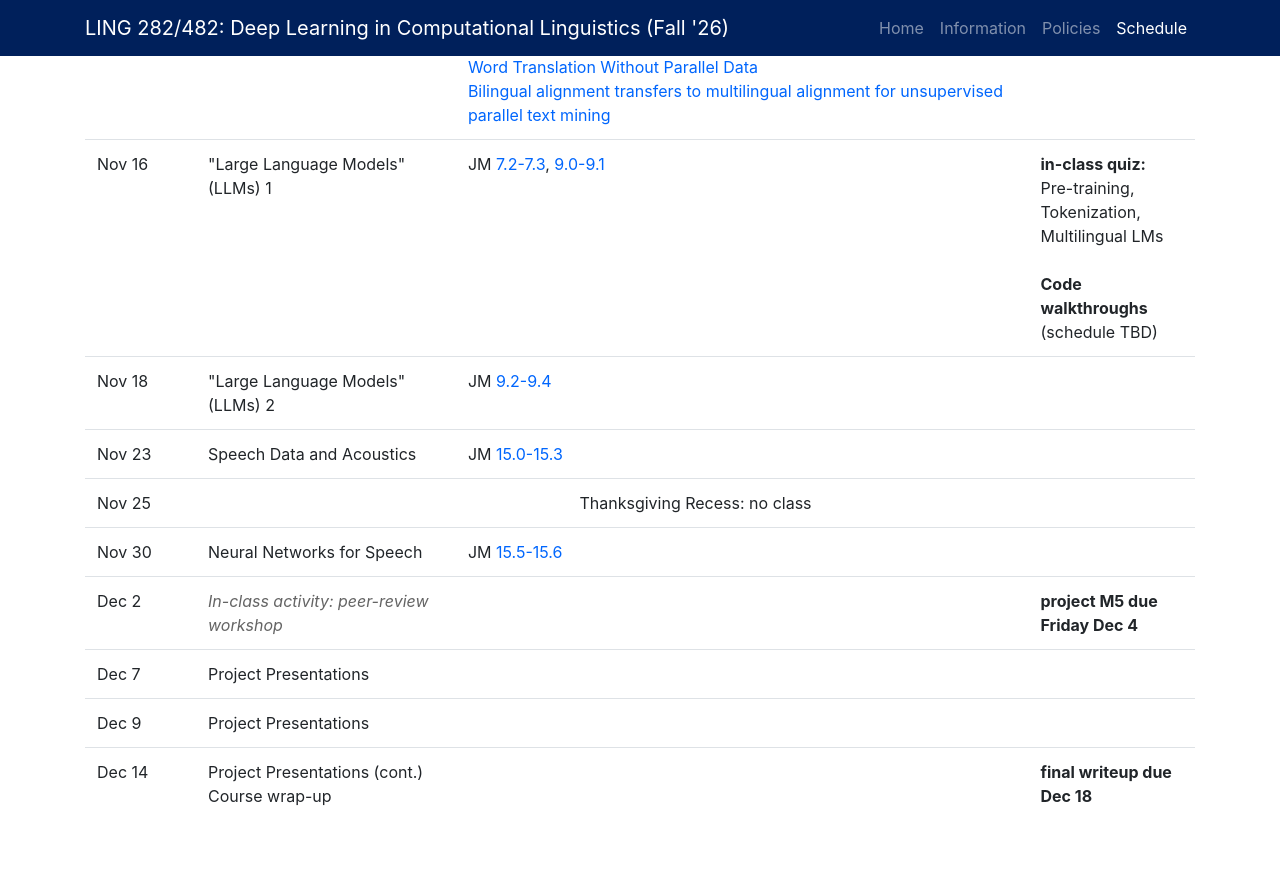
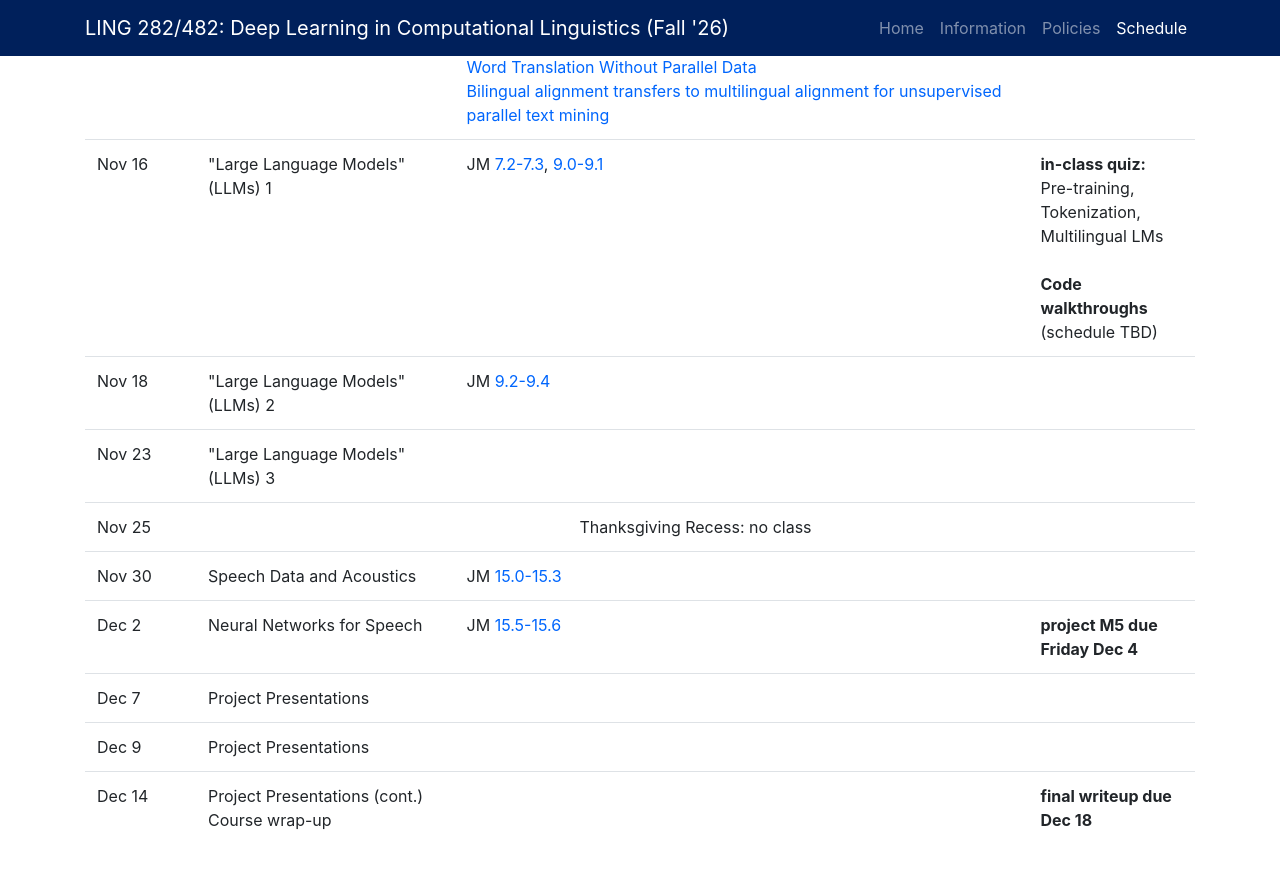
Before and after one commit to cmdowney88/cmdowney88.github.io, a Jekyll site: the page teaching/ling282/fall26/index.html, which Jekyll copies as it is, in a window 1280 px wide and 900 px high, scrolled down 5362 px. Shown: the top 869 px of the window. Built offline with Jekyll 4.4.1, drawn with Linux system fonts in a browser that asks for light colours.

Commit message:
ling282: add a third LLM lecture, drop the peer-review workshop
The Fall 2026 schedule gains a third "Large Language Models" session on
Nov 23; the two speech lectures each shift one session later, carrying
their JM ch. 15 readings with them. The Dec 2 peer-review workshop is
removed, which frees exactly the slot the new lecture needs — no dates
move and the session count is unchanged.

The last quiz (Nov 16) still covers only material taught before it.

The Nov 23 readings cell is deliberately left empty pending a chapter
choice.

```diff
--- a/teaching/ling282/fall26/index.html
+++ b/teaching/ling282/fall26/index.html
@@ -576,11 +576,9 @@
 							<tr>
 								<td>Nov 23</td>
 								<td>
-									Speech Data and Acoustics
+									"Large Language Models" (LLMs) 3
 								</td>
-								<td>
-									JM <a href="https://web.stanford.edu/~jurafsky/slp3/15.pdf" target="_blank">15.0-15.3</a>
-								</td>
+								<td></td>
 								<td></td>
 							</tr>
 							<tr>
@@ -590,19 +588,21 @@
 							<tr>
 								<td>Nov 30</td>
 								<td>
-									Neural Networks for Speech
+									Speech Data and Acoustics
 								</td>
 								<td>
-									JM <a href="https://web.stanford.edu/~jurafsky/slp3/15.pdf" target="_blank">15.5-15.6</a>
+									JM <a href="https://web.stanford.edu/~jurafsky/slp3/15.pdf" target="_blank">15.0-15.3</a>
 								</td>
 								<td></td>
 							</tr>
 							<tr>
 								<td>Dec 2</td>
 								<td>
-									<em>In-class activity: peer-review workshop</em>
+									Neural Networks for Speech
 								</td>
-								<td></td>
+								<td>
+									JM <a href="https://web.stanford.edu/~jurafsky/slp3/15.pdf" target="_blank">15.5-15.6</a>
+								</td>
 								<td>
 									<strong>project M5 due Friday Dec 4</strong>
 								</td>
```
Also changed, not shown: teaching/ling282/fall26/project/milestones.md (+0 -7 lines), .claude/courses/conventions.md, .claude/courses/ling282.md.
